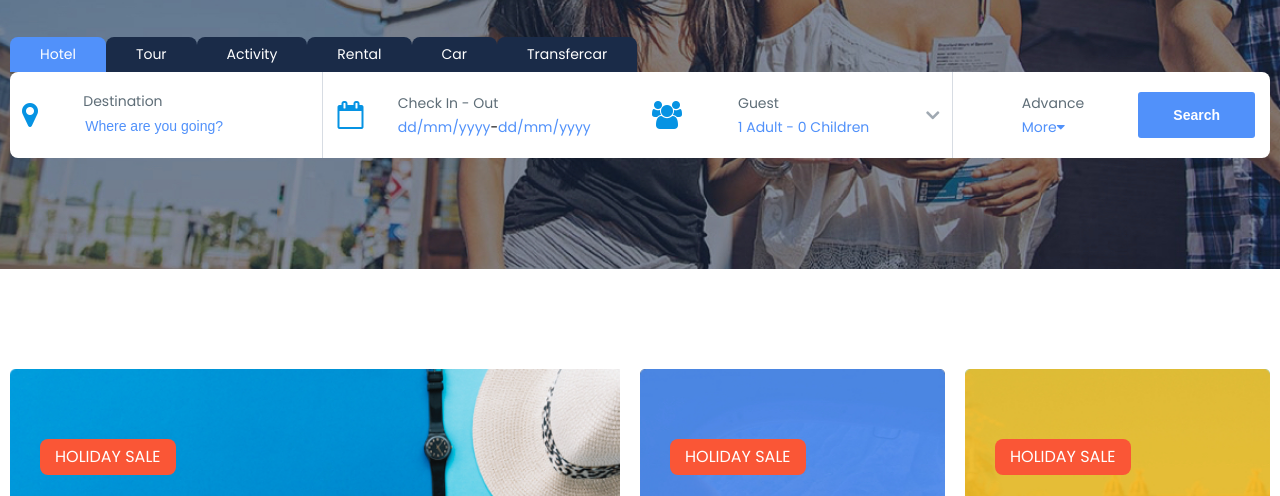
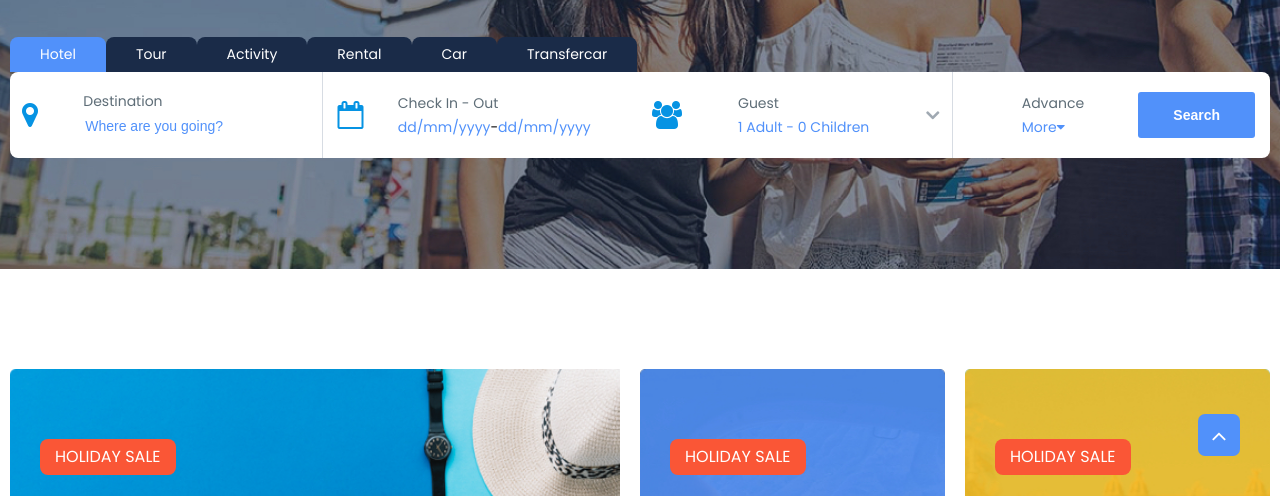
Before and after one commit to kevin-alexis/Maquetado-de-pagina-mixmap, a plain HTML site: page index.html in a window 1280 px wide. Shown: the part 304-800 px from the top of the page. Drawn offline with nearby package versions, Linux system fonts and the light colour scheme.

Commit message:
add return-up-button

```diff
--- a/css/styles.css
+++ b/css/styles.css
@@ -761,6 +761,31 @@ input[type="date"]::-webkit-calendar-picker-indicator {
     color: var(--yellow);
 }
 
+/*Section: return up*/
+
+.return-up-button{
+    cursor: pointer;
+    background-color: var(--blue);
+    border: 0;
+    border-radius: 7px;
+    display: block;
+    width: 42px;
+    height: 42px;
+    position: fixed;
+    right: 40px;
+    bottom: 40px;
+    justify-content: center;
+    align-items: center;
+    display: flex;
+    text-decoration: none;
+    transition: 0.3s;
+}
+
+.fa-angle-up{
+    font-size: 24px;
+    color: var(--white);
+}
+
 /*footer*/
 
 .top-footer{
--- a/index.html
+++ b/index.html
@@ -14,7 +14,7 @@
 </head>
 <body>
 
-    <header>
+    <header id="header">
         <div class="top-header">
             <div class="top-header-left">
                 <a href="https://www.facebook.com/"><img src="./assets/icons/icons8-facebook.svg" alt=""></a>
@@ -614,6 +614,12 @@
                 </div>
             </div>
         </section>
+
+        <section class="return-up">
+            <a class="return-up-button" href="#header">
+                <i class="fa fa-angle-up"></i>
+            </a>
+        </section>
     </main>
 
     <footer>
```
